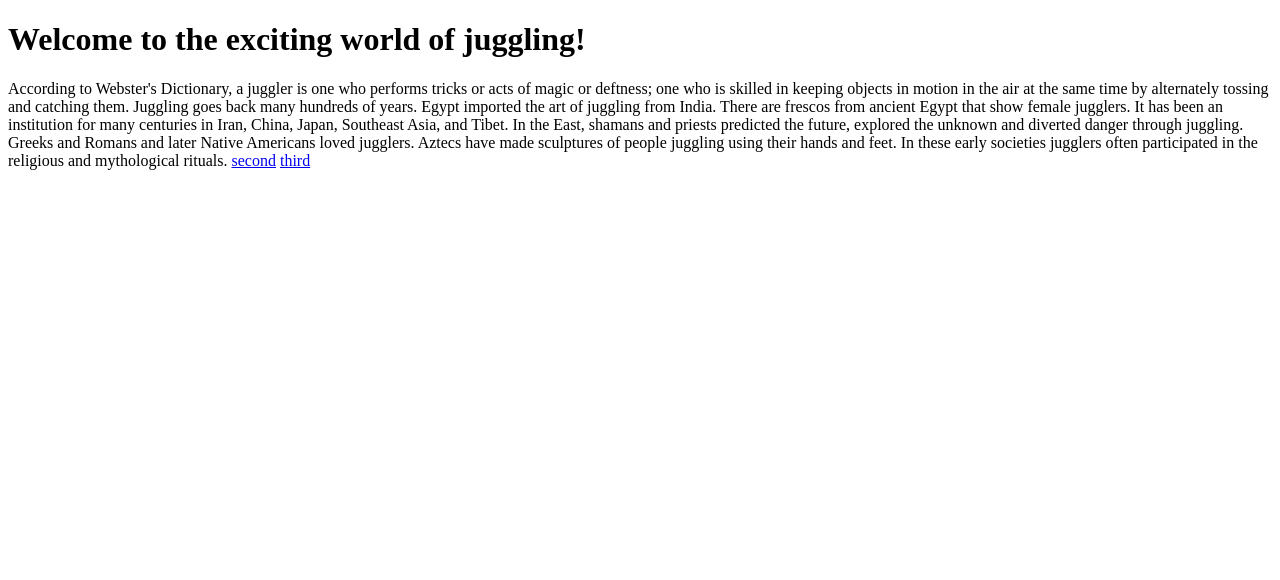
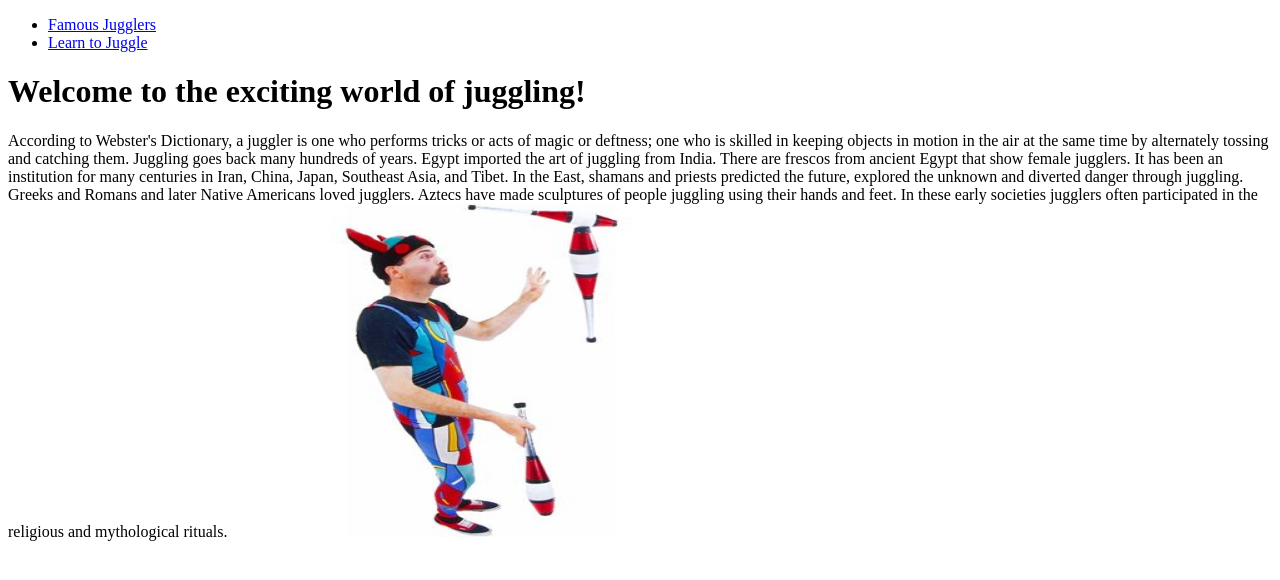
Before and after one commit to sscherl2017/lab0, a plain HTML site: page index.html in a window 1280 px wide. Drawn offline with Linux system fonts and the light colour scheme.

Commit message:
updated home page

```diff
--- a/index.html
+++ b/index.html
@@ -4,10 +4,12 @@
         <title>My Webpage</title>
     </head>
     <body>
+      <ul>
+  <li><A HREF = "second.html">Famous Jugglers</A></li>
+  <li>  <A HREF = "third.html">Learn to Juggle</A></li>
+</ul>
         <h1>Welcome to the exciting world of juggling!</h1>
         According to Webster's Dictionary, a juggler is one who performs tricks or acts of magic or deftness; one who is skilled in keeping objects in motion in the air at the same time by alternately tossing and catching them. Juggling goes back many hundreds of years. Egypt imported the art of juggling from India. There are frescos from ancient Egypt that show female jugglers. It has been an institution for many centuries in Iran, China, Japan, Southeast Asia, and Tibet. In the East, shamans and priests predicted the future, explored the unknown and diverted danger through juggling. Greeks and Romans and later Native Americans loved jugglers. Aztecs have made sculptures of people juggling using their hands and feet. In these early societies jugglers often participated in the religious and mythological rituals.
-    <A HREF = "second.html">second</A>
-    <A HREF = "third.html">third</A>
-
-    </body>
+        <img src="juggling.jpg" alt="Trulli" width="500" height="333">
+  </body>
 </html>
```
Also changed, not shown: juggling.jpg (added).
